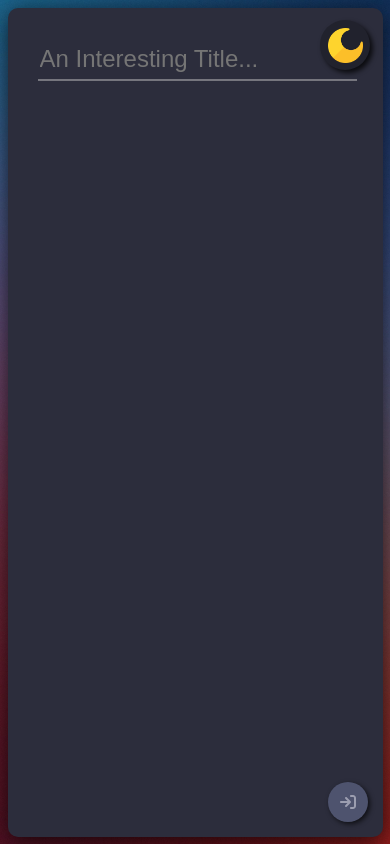
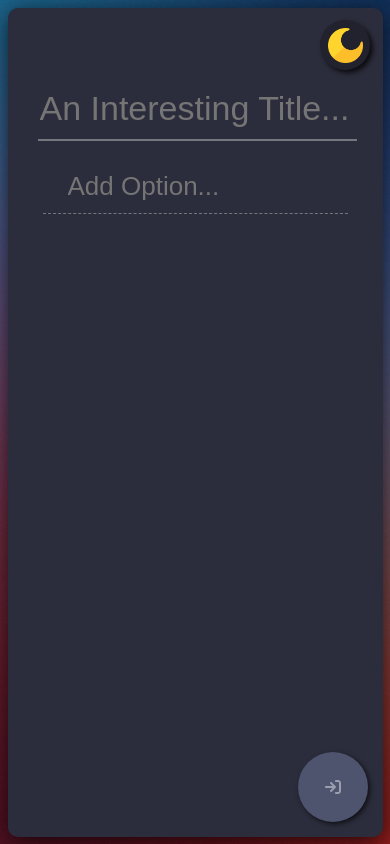
Before and after one commit to Stay1444/voting-app, a React (Create React App) app in the folder voting-client/: page /create in a window 390 px wide. Built offline with nearby package versions, Linux system fonts and the light colour scheme.

Commit message:
Added Options, changed some styles

```diff
--- a/voting-client/src/pages/CreatePage.module.sass
+++ b/voting-client/src/pages/CreatePage.module.sass
@@ -12,3 +12,43 @@
 
     margin-bottom: 15px
     margin-right: 15px
+
+.options
+    display: flex
+    flex-direction: column
+
+    height: 60%
+    overflow-x: hidden
+    overflow-y: auto
+
+    width: calc( 100% - 70px )
+    margin-top: 10px
+    margin-left: 35px
+    > input
+        flex-shrink: 0
+        height: 30px
+        padding-left: 25px
+        margin-top: 10px
+        font-size: 16px
+
+@media (max-width: 750px)
+    .title
+        margin-top: 75px
+        height: 50px
+        font-size: 34px
+    .create
+        height: 70px
+        width: 70px
+
+    .options
+        > input
+            height: 50px
+            font-size: 26px
+
+.optionsDark
+    > input
+        border-bottom: 1px dashed #a6a6a698
+
+.optionsWhite
+    > input
+        border-bottom: 1px dashed #1a1a1ad6
--- a/voting-client/src/pages/CreatePage.tsx
+++ b/voting-client/src/pages/CreatePage.tsx
@@ -1,4 +1,4 @@
-import { useContext } from "react";
+import { useContext, useState } from "react";
 import IconButton from "../components/IconButton";
 import Input from "../components/Input";
 import { ThemeContext, Themes } from "../ThemeContext";
@@ -15,13 +15,50 @@ const TitleStyle = {
     }
 }
 
+interface OptionsProps {
+    value?: string,
+    placeholder?: string,
+    onChange: (value: string) => void,
+    focus?: boolean
+}
+
+const Option = (props: OptionsProps) => {
+
+    return (
+        <Input autoFocus={props.focus} placeholder={props.placeholder} value={props.value} onChange={(e) => {
+            props.onChange(e.target.value);
+        }} maxLength={48}/>
+    )
+}
+
 const CreatePage = () => {
 
     const themeContext = useContext(ThemeContext);
 
+    const [options, setOptions] = useState<string[]>([]);
+    const [focusedOption, setFocusedOption] = useState(-1);
+
     return (
         <>
           <Input className={style.title} placeholder="An Interesting Title..." maxLength={48} style={themeContext.theme == Themes.Dark ? TitleStyle.Dark : TitleStyle.White}/>
+
+            <div className={`${style.options} ${style['options' + Themes[themeContext.theme]]}`}>
+                {options.map((option, index) => (
+                    <Option key={index} value={option} focus={index == focusedOption} onChange={(v) => {
+                        if (v === "") {
+                            options.splice(index, 1);
+                        }else{
+                            options[index] = v;
+                        }
+                        setOptions([...options])
+                    }}/>
+                ))}
+                <Option placeholder="Add Option..." value="" onChange={(v) => {
+                    options.push(v);
+                    setOptions(options);
+                    setFocusedOption(options.length - 1);
+                }}/>
+            </div>
 
             <IconButton icon={faArrowRightToBracket} className={style.create} size='1x'/>
         </>
```
